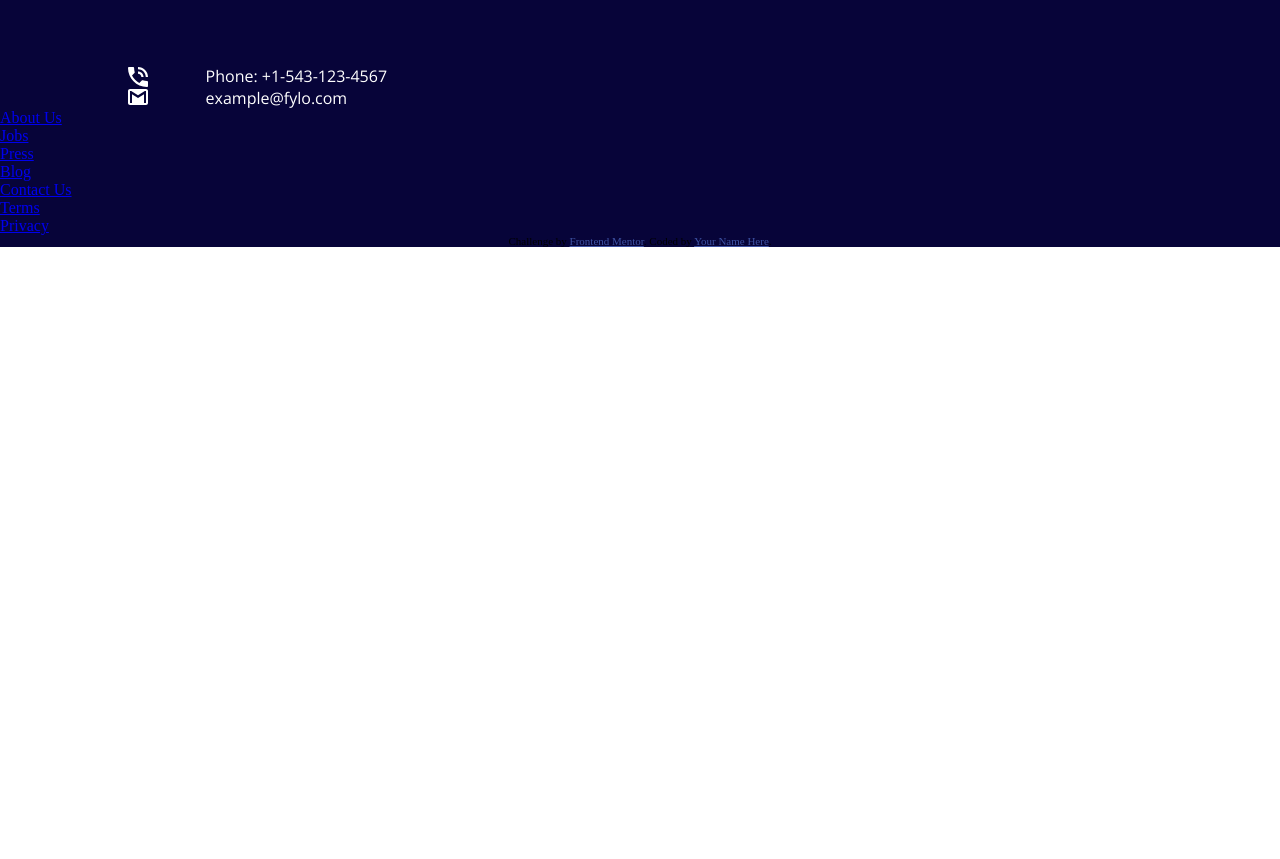
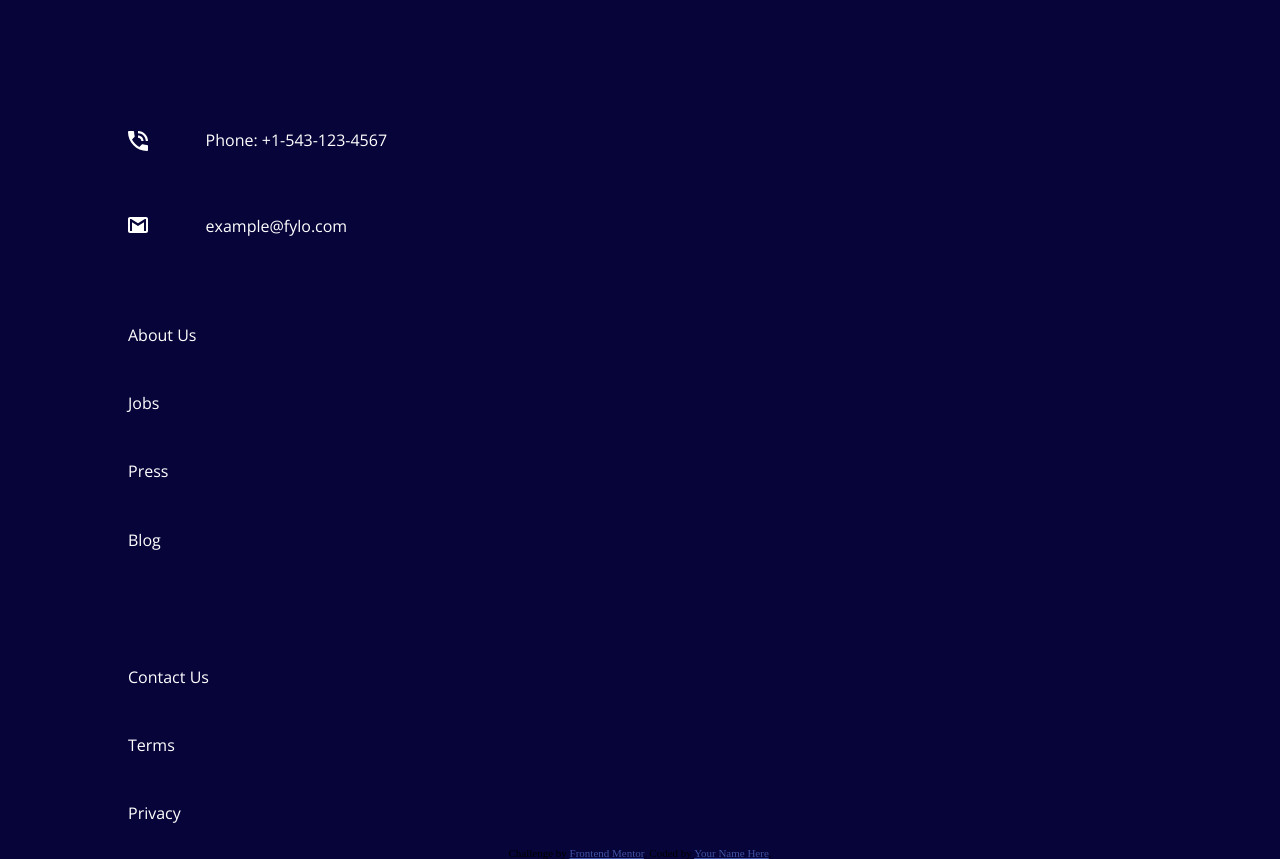
Before and after one commit to YousefKhalid-iq/fylo-landing-page-with-two-column-layout, a plain HTML site: page index.html in a window 1280 px wide. Shown: the part 5411-6270 px from the top of the page. Before the commit the page ends 5658 px from the top, so only its background shows below. Drawn offline with nearby package versions, Linux system fonts and the light colour scheme.

Commit message:
Add files via upload

```diff
--- a/index.html
+++ b/index.html
@@ -144,7 +144,7 @@
             Press
           </a>
         </li>
-        <li>
+        <li class="blog-link">
           <a href="#">
             Blog
           </a>
--- a/style.css
+++ b/style.css
@@ -249,12 +249,13 @@ h2 {
 }
 
 .logo-img-footer {
-  margin: 15% 0 5% 10%;
+  margin: 15% 0 10% 10%;
 }
 
 .phone-cont, .email-cont {
   display: flex;
   margin-left: 10%;
+  margin-bottom: 5%;
 }
 
 .phone-cont img, .email-cont img {
@@ -270,6 +271,26 @@ h2 {
   width: 90%;
 }
 
+.footer-links {
+  text-align: left;
+  margin-left: 10%;
+}
+
+.footer-links li {
+  list-style: none;
+  padding: 2% 0;
+}
+
+.footer-links a {
+  text-decoration: none;
+  font-family: 'Open Sans', sans-serif;
+  color: hsl(0, 0%, 100%);
+}
+
+.footer-links .blog-link {
+  padding: 2% 0 8% 0;
+}
+
 .attribution {
   font-size: 11px; text-align: center;
 }
```
